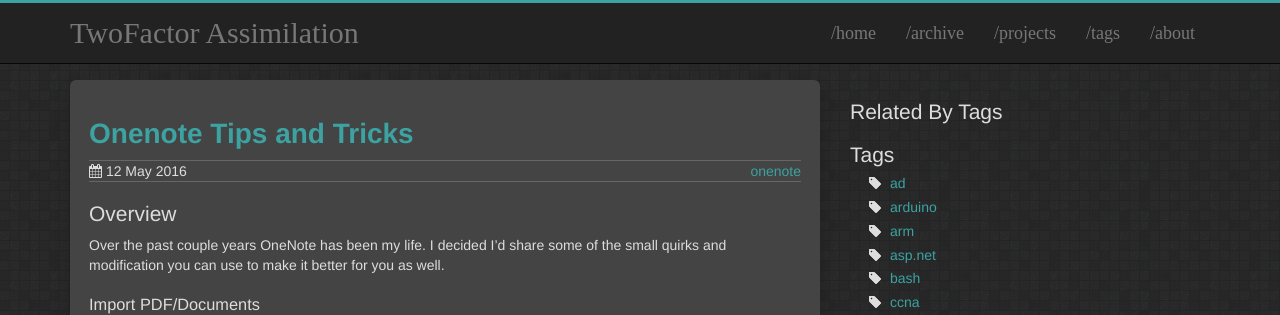
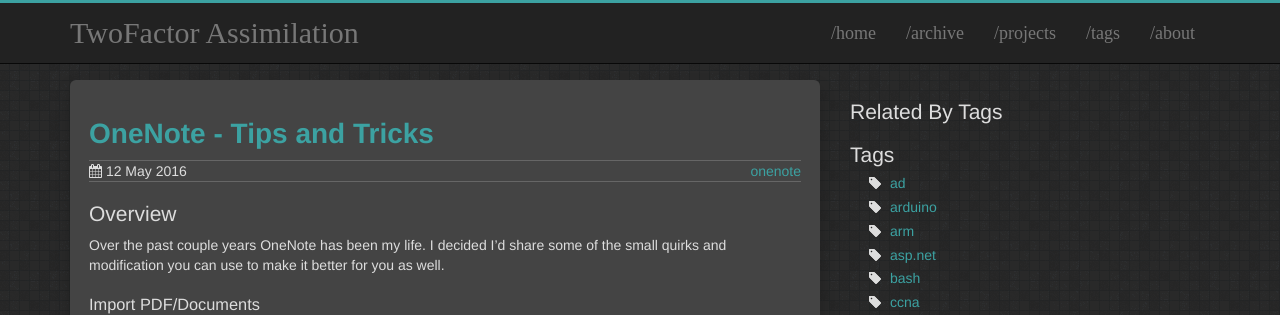
Before and after one commit to t04glovern/t04glovern.github.io.raw, a Jekyll site: the page built from _posts/2016-05-12-onenote-tips--tricks.markdown, in a window 1280 px wide and 900 px high. Shown: the top 315 px of the window. Built offline with Jekyll 4.4.1, drawn with Linux system fonts in a browser that asks for light colours; comment, search, counter and statistics services are not loaded.

```diff
--- a/_posts/2016-05-12-onenote-tips--tricks.markdown
+++ b/_posts/2016-05-12-onenote-tips--tricks.markdown
@@ -1,6 +1,6 @@
 ---
 layout: post
-title: Onenote Tips and Tricks
+title: OneNote - Tips and Tricks
 date: "2016-05-12"
 comments: true
 description: Make OneNote better
```
